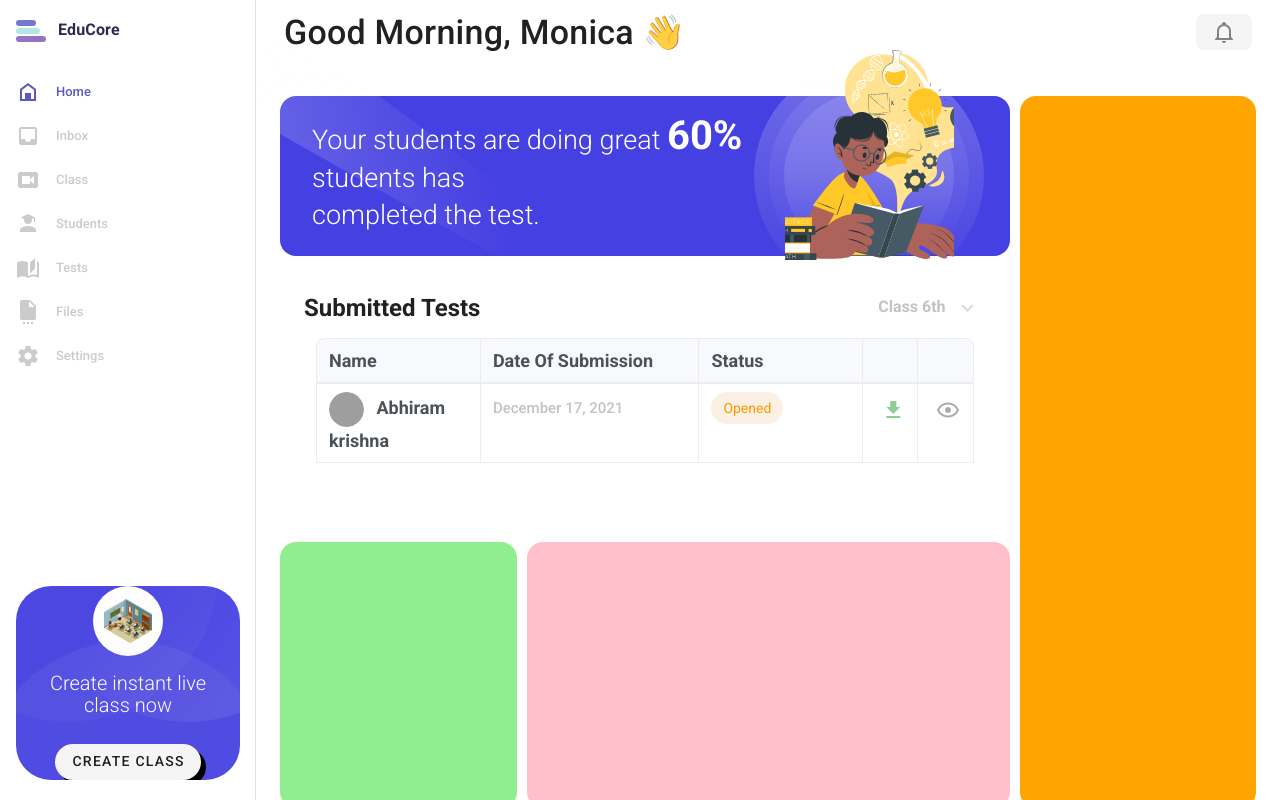
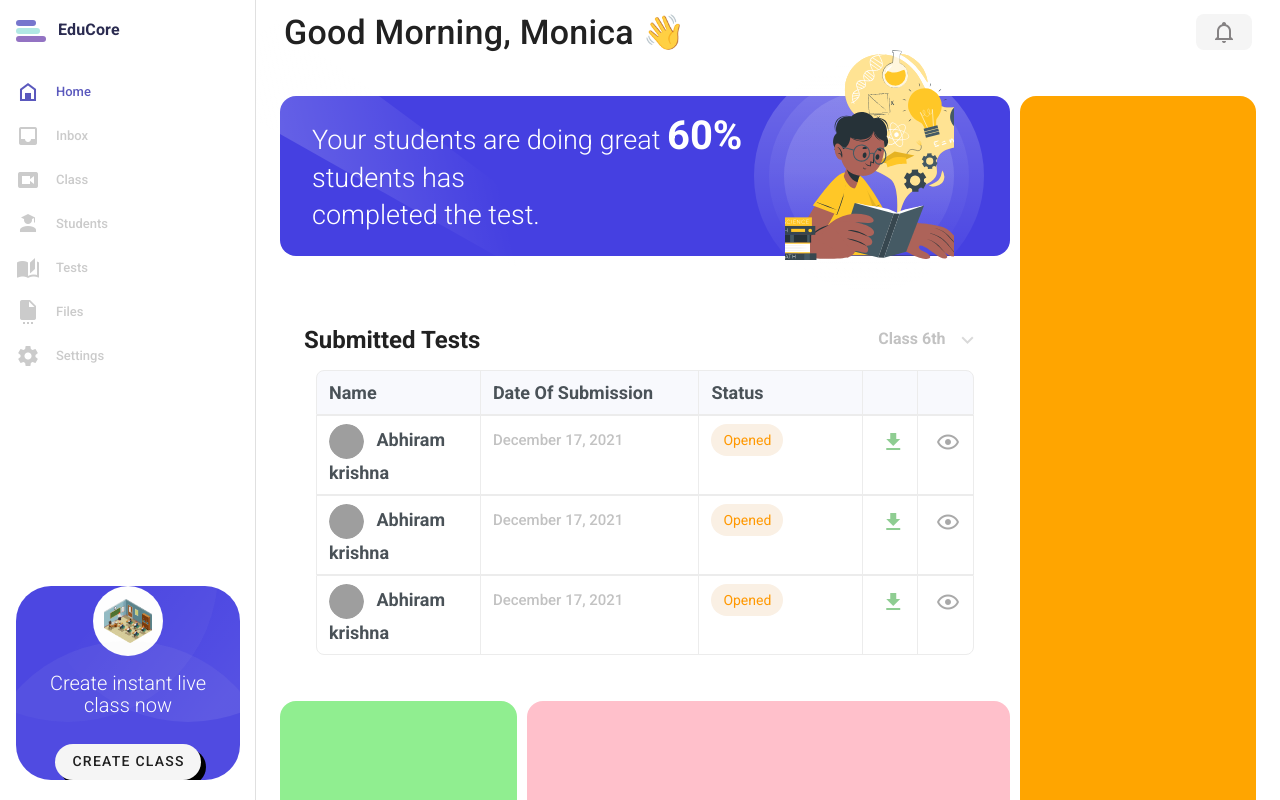
Before and after one commit to AbhiramKrishnaM/Educore, a Nuxt app: page / in a window 1280 px wide. Shown: the top 800 px of the page. Built offline with nearby package versions, Linux system fonts and the light colour scheme; grey boxes are pictures that could not be loaded.

Commit message:
feat: added multiple submissions

```diff
--- a/components/Ui/Table.vue
+++ b/components/Ui/Table.vue
@@ -10,7 +10,12 @@
       <v-col sm="1"></v-col>
     </v-row>
 
-    <UiTableBody>
+    <UiTableBody
+      v-for="(submission, index) in studentSubmissions"
+      :key="index"
+      :submission-array-length="studentSubmissions.length"
+      :item-index="index"
+    >
       <template #studentAvatar>
         <v-img src="https://cdn.vuetifyjs.com/images/lists/2.jpg"></v-img>
       </template>
@@ -22,6 +27,11 @@
 <script>
 export default {
   name: 'TableUI',
+  data() {
+    return {
+      studentSubmissions: [{}, {}, {}],
+    }
+  },
 }
 </script>
 <style scoped>
--- a/components/Ui/TableBody.vue
+++ b/components/Ui/TableBody.vue
@@ -1,5 +1,11 @@
 <template>
-  <v-row no-gutters class="body">
+  <v-row
+    no-gutters
+    class="body"
+    :class="{
+      'rounded-br-lg rounded-bl-lg': itemIndex === submissionArrayLength - 1,
+    }"
+  >
     <v-col sm="3" class="border-right px-3 py-2">
       <h1>
         <v-avatar size="35" class="mr-2">
@@ -31,6 +37,10 @@
 <script>
 export default {
   name: 'TableBodyUI',
+  props: {
+    submissionArrayLength: { type: Number, required: true },
+    itemIndex: { type: Number, required: true },
+  },
   data() {
     return {
       isViewed: false,
```
